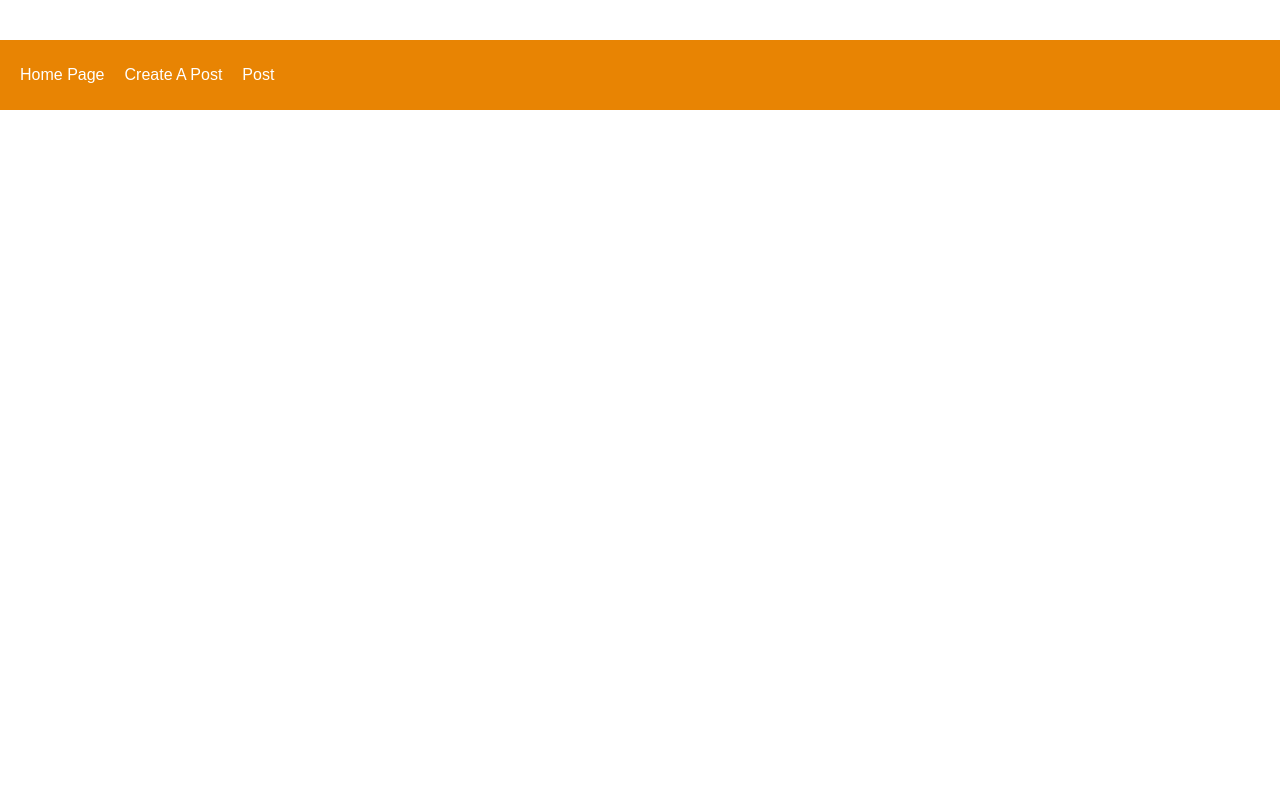
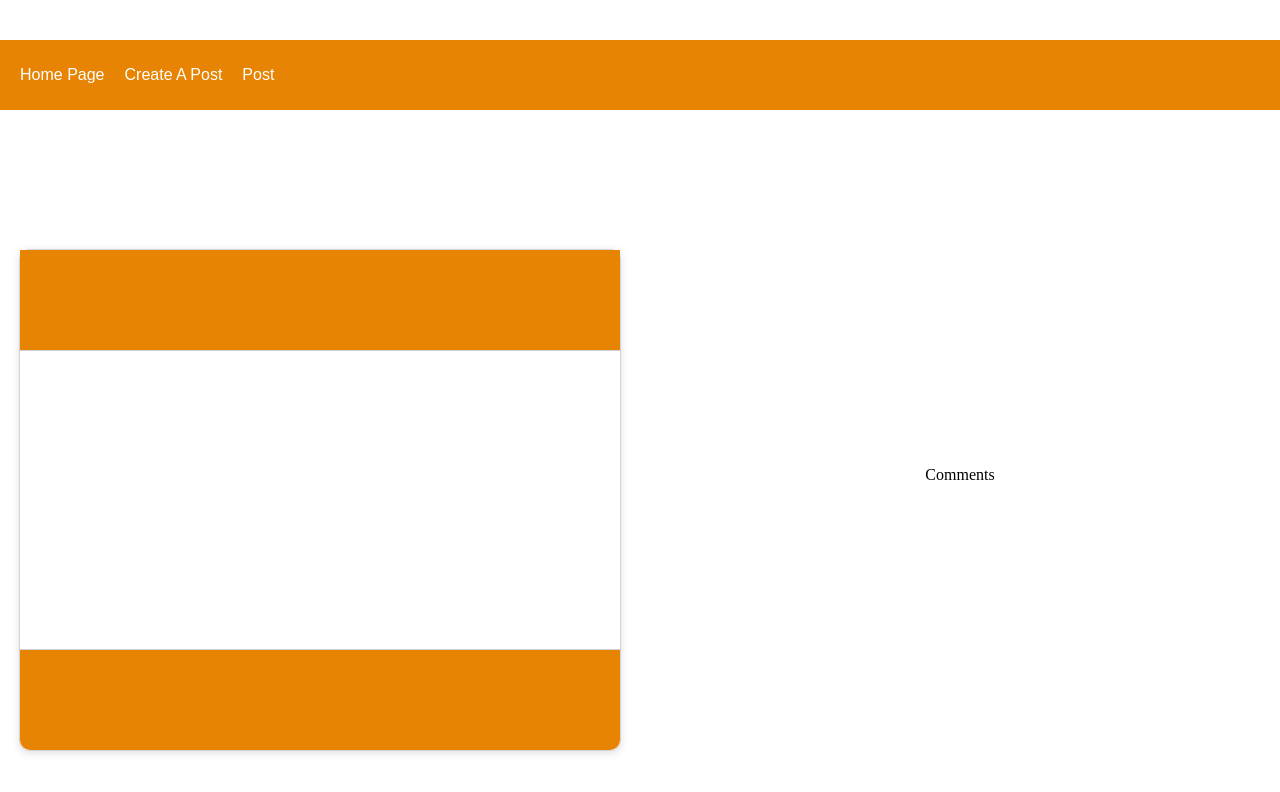
Before and after one commit to RylandAdams/PostaGram_Social_Media, a React (Create React App) app in the folder client/: page /post/1 in a window 1280 px wide. Shown: the top 792 px of the page. Built offline with nearby package versions, Linux system fonts and the light colour scheme; no server answers.

Commit message:
apon creating a new post move to new page working, just need to set correct path

```diff
--- a/client/src/App.css
+++ b/client/src/App.css
@@ -72,7 +72,7 @@ body {
 	color: white;
 }
 
-/* CREATE POST PAGE CSS */
+/* CREATE POST PAGE */
 
 .createPostPage {
 	font-family: Arial, Helvetica, sans-serif;
@@ -120,3 +120,39 @@ body {
 span {
 	color: red;
 }
+
+/* INDIVIDUAL POST */
+.postPage {
+	display: flex;
+	flex-direction: row;
+	width: 100%;
+	height: 100%;
+}
+
+.leftSide {
+	flex: 50%;
+	height: calc(100vh - 70px);
+	display: grid;
+	place-items: center;
+}
+
+.rightSide {
+	flex: 50%;
+	height: calc(100vh - 70px);
+	display: grid;
+	place-items: center;
+}
+
+#individual {
+	height: 500px;
+	width: 600px;
+}
+
+#individual .title,
+#individual .footer {
+	font-size: 30px;
+}
+
+#individual .body {
+	font-size: 25px;
+}
--- a/client/src/pages/CreatePost.js
+++ b/client/src/pages/CreatePost.js
@@ -3,8 +3,11 @@ import React from 'react';
 import { Formik, Form, Field, ErrorMessage } from 'formik';
 import * as Yup from 'yup';
 import axios from 'axios';
+import { useNavigate } from 'react-router-dom';
 
 function CreatePost() {
+	let navigate = useNavigate();
+
 	const initialValues = {
 		title: '',
 		postText: '',
@@ -19,7 +22,7 @@ function CreatePost() {
 
 	const onSubmit = (data) => {
 		axios.post('http://localhost:3001/posts', data).then((response) => {
-			console.log('it worked');
+			navigate('/');
 		});
 	};
 
--- a/client/src/pages/Post.js
+++ b/client/src/pages/Post.js
@@ -15,11 +15,16 @@ function Post() {
 	return (
 		<div className='postPage'>
 			<div className='leftSide'>
-				<div className='title'> {postObject.title}</div>
-				<div className='postText'> {postObject.postText}</div>
-				<div className='footer'> {postObject.username}</div>
+				<div
+					className='post'
+					id='individual'
+				>
+					<div className='title'> {postObject.title}</div>
+					<div className='body'> {postObject.postText}</div>
+					<div className='footer'> {postObject.username}</div>
+				</div>
 			</div>
-			<div className='rightSide'></div>
+			<div className='rightSide'>Comments</div>
 		</div>
 	);
 }
```
